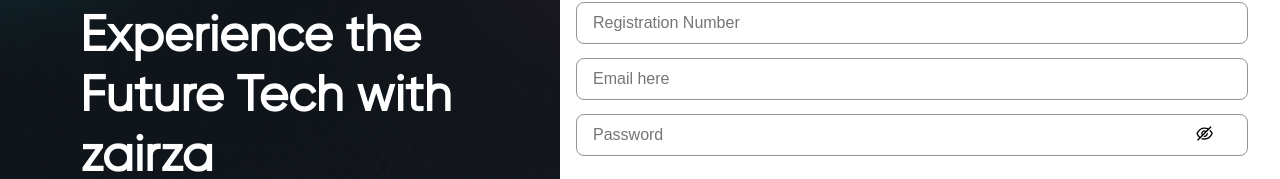
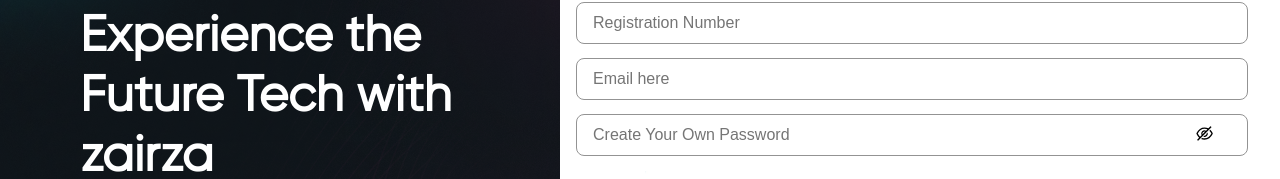
Before and after one commit to Darkdev112/zairzest_2023, a React (Create React App) app: page /register in a window 1280 px wide. Shown: the part 229-408 px from the top of the page. Built offline with nearby package versions, Linux system fonts and the light colour scheme.

Commit message:
s1 commit

```diff
--- a/public/index.html
+++ b/public/index.html
@@ -24,7 +24,7 @@
       work correctly both with client-side routing and a non-root public URL.
       Learn how to configure a non-root public URL by running `npm run build`.
     -->
-    <title>React App</title>
+    <title>Zairzest 3.0</title>
   </head>
   <body>
     <noscript>You need to enable JavaScript to run this app.</noscript>
--- a/src/App.js
+++ b/src/App.js
@@ -16,8 +16,7 @@
         <Route path="/" element={<Main />}></Route>
         <Route path="/profile" element={<Profile />}></Route>
         <Route path='/tech-events' element={<Event/>} />
-        <Route path='/fun-events' element={<Event/>} />
-        <Route path='/workshops' element={<Event/>} />
+
       </Routes>
 
     </div>
--- a/src/pages/auth/register/Register.jsx
+++ b/src/pages/auth/register/Register.jsx
@@ -110,10 +110,10 @@
                 name="password"
                 value={registerData.password}
                 onChange={handleRegisterChange}
-                placeholder="Password"
+                placeholder="Create Your Own Password"
               />
               <span className="eye-icon">
-                {eye == true ? (
+                {eye === true ? (
                   <AiOutlineEyeInvisible
                     onClick={() => {
                       handleEyeClick();
```
